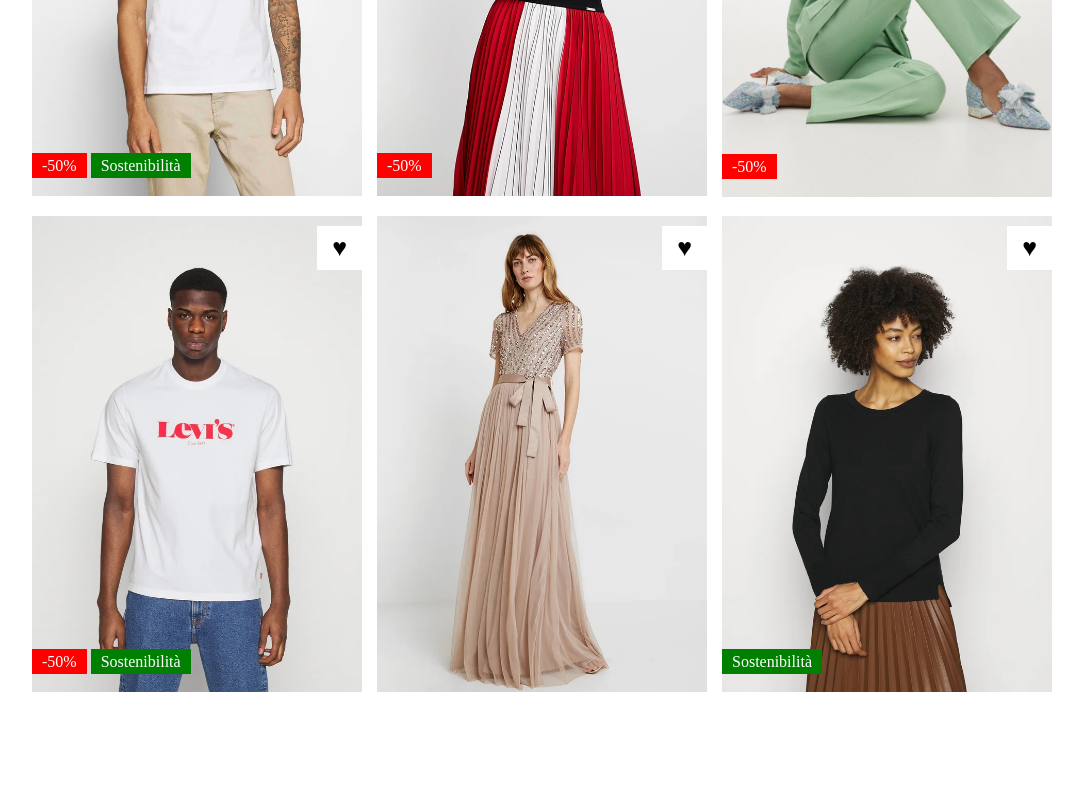
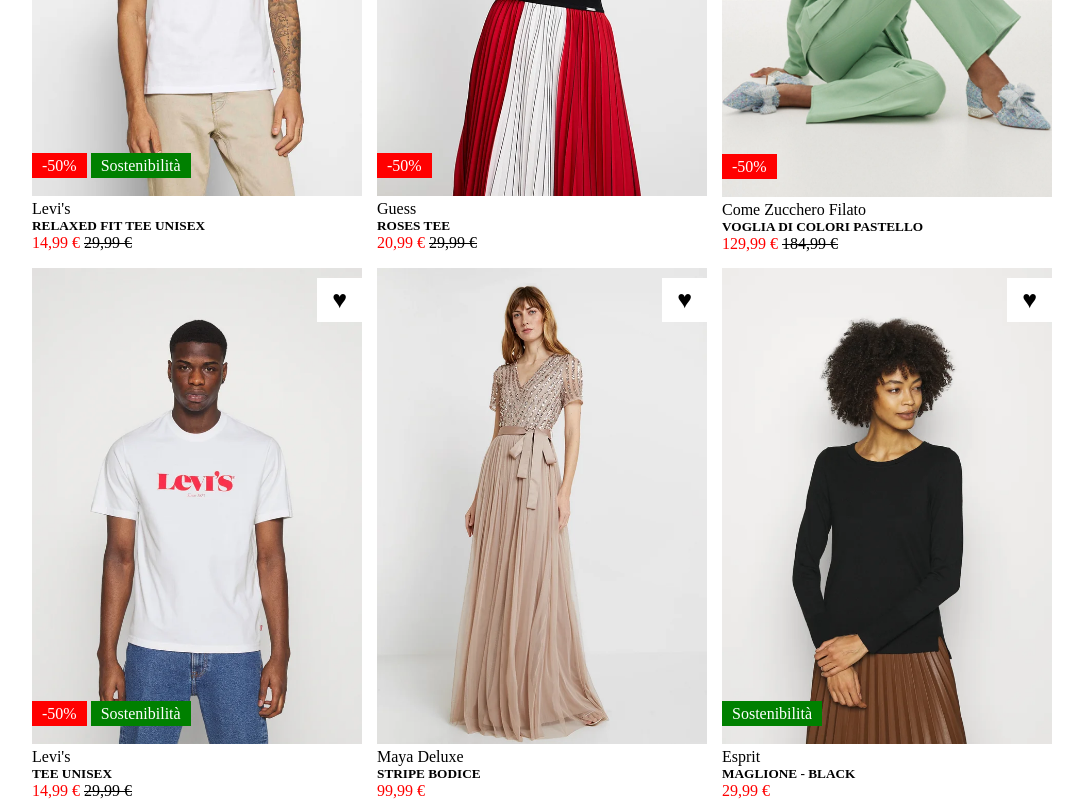
Before and after one commit to Ivanaricci/html-css-boolando, a plain HTML site: page index.html in a window 1280 px wide. Shown: the part 380-1180 px from the top of the page, without its empty margins (98-1181 px from the left). Before the commit the page ends 1076 px from the top, so only its background shows below. Drawn offline with Linux system fonts and the light colour scheme.

Commit message:
[UPD] Add Description

```diff
--- a/css/style.css
+++ b/css/style.css
@@ -105,3 +105,15 @@ main{
     padding: 8px 15px;
     font-size: 25px;
 }
+
+.text-red{
+    color: red;
+}
+
+.text-line-through{
+    text-decoration: line-through;
+}
+
+p{
+    display: inline;
+}
--- a/index.html
+++ b/index.html
@@ -39,7 +39,14 @@
                     </div>
                     <div class="heart">&hearts;</div>
                 </div>
+                <div class="content">
+                    <p>Levi's</p>
+                    <h5>RELAXED FIT TEE UNISEX</h5>
+                    <p class="text-red">14,99 &euro;</p> <p class="text-line-through">29,99 &euro;</p>
+                </div>
             </div>
+
+
             <div class="col-30">
                 <div class="card">
                     <img src="./img/2.webp" alt="">
@@ -48,7 +55,14 @@
                     </div>
                     <div class="heart">&hearts;</div>
                 </div>
+                <div class="content">
+                    <p>Guess</p>
+                    <h5>ROSES TEE</h5>
+                    <p class="text-red">20,99 &euro;</p> <p class="text-line-through">29,99 &euro;</p>
+                </div>
             </div>
+
+
             <div class="col-30">
                 <div class="card">
                     <img src="./img/3.webp" alt="">
@@ -57,7 +71,14 @@
                     </div>
                     <div class="heart">&hearts;</div>
                 </div>
+                <div class="content">
+                    <p>Come Zucchero Filato</p>
+                    <h5>VOGLIA DI COLORI PASTELLO</h5>
+                    <p class="text-red">129,99 &euro;</p> <p class="text-line-through">184,99 &euro;</p>
+                </div>
             </div>
+
+
             <div class="col-30">
                 <div class="card">
                     <img src="./img/4.webp" alt="">
@@ -67,13 +88,27 @@
                     </div>
                     <div class="heart">&hearts;</div>
                 </div>
+                <div class="content">
+                    <p>Levi's</p>
+                    <h5>TEE UNISEX</h5>
+                    <p class="text-red">14,99 &euro;</p> <p class="text-line-through">29,99 &euro;</p>
+                </div>
             </div>
+
+
             <div class="col-30">
                 <div class="card">
                     <img src="./img/5.webp" alt="">
                     <div class="heart">&hearts;</div>
                 </div>
+                <div class="content">
+                    <p>Maya Deluxe</p>
+                    <h5>STRIPE BODICE</h5>
+                    <p class="text-red">99,99 &euro;</p>
+                </div>
             </div>
+
+
             <div class="col-30">
                 <div class="card">
                     <img src="./img/6.webp" alt="">
@@ -81,6 +116,11 @@
                         <span class="bg-green sostenibilità padding-4-10">Sostenibilità</span>
                     </div>
                     <div class="heart">&hearts;</div>
+                </div>
+                <div class="content">
+                    <p>Esprit</p>
+                    <h5>MAGLIONE - BLACK</h5>
+                    <p class="text-red">29,99 &euro;</p>
                 </div>
             </div>
         </div>
```
